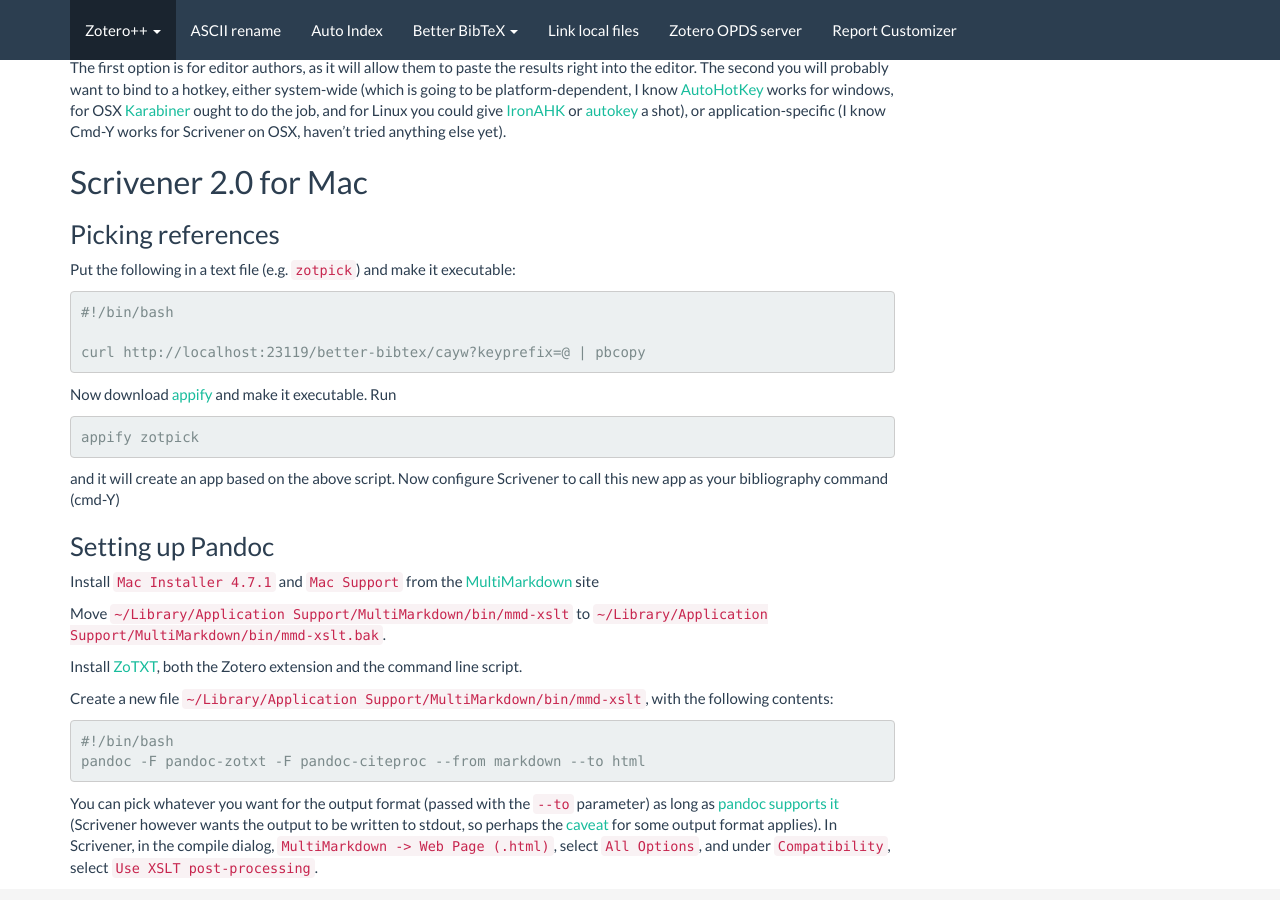
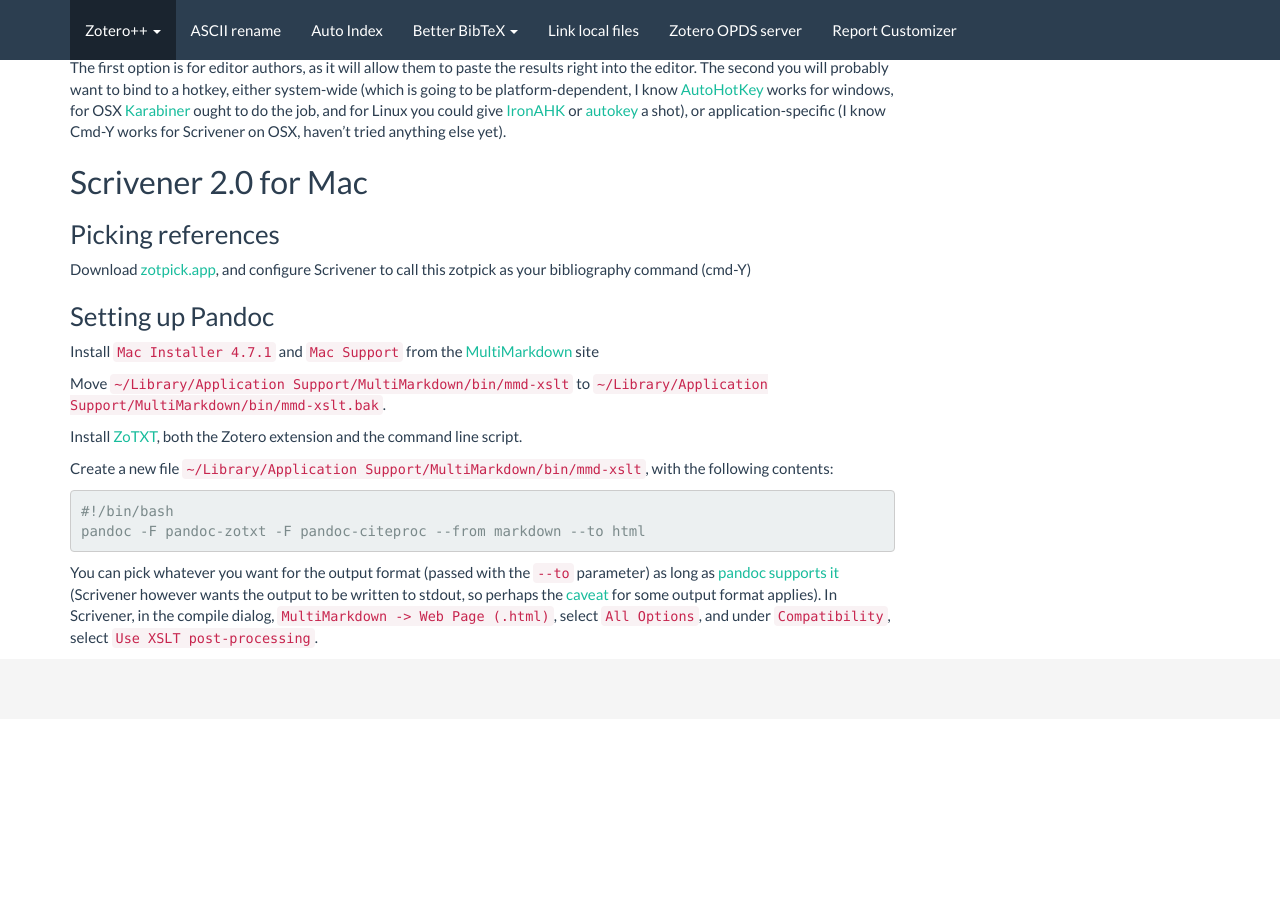
Before and after one commit to edwinksl/ZotPlus.github.io, a Jekyll site: the page built from better-bibtex/cayw.md, in a window 1280 px wide and 900 px high, scrolled down 461 px. Built offline with Jekyll 4.4.1, drawn with Linux system fonts in a browser that asks for light colours; nearby versions of some CDN libraries.

Commit message:
ascii-rename 0.0.40 / auto-index 0.0.36 / better-bibtex 1.2.5 / debug-bridge 0.1.0 / link-local-files 0.0.9 / opds 0.0.10 / report-customizer 0.2.17

```diff
--- a/better-bibtex/cayw.md
+++ b/better-bibtex/cayw.md
@@ -33,19 +33,7 @@
 
 ### Picking references
 
-Put the following in a text file (e.g. `zotpick`) and make it executable:
-
-    #!/bin/bash
-
-    curl http://localhost:23119/better-bibtex/cayw?keyprefix=@ | pbcopy
-
-Now download
-[appify](https://gist.githubusercontent.com/dwallraff/5d0e37b0dc969a8c5ff5/raw/e655c82025076ffc23113e501ae6f21272c7ee21/appify)
-and make it executable. Run
-
-    appify zotpick
-
-and it will create an app based on the above script. Now configure Scrivener to call this new app as your bibliography command (cmd-Y)
+Download [zotpick.app](zotpick.zip), and configure Scrivener to call this zotpick as your bibliography command (cmd-Y)
 
 ### Setting up Pandoc
 
```
Also changed, not shown: 6 other files.
